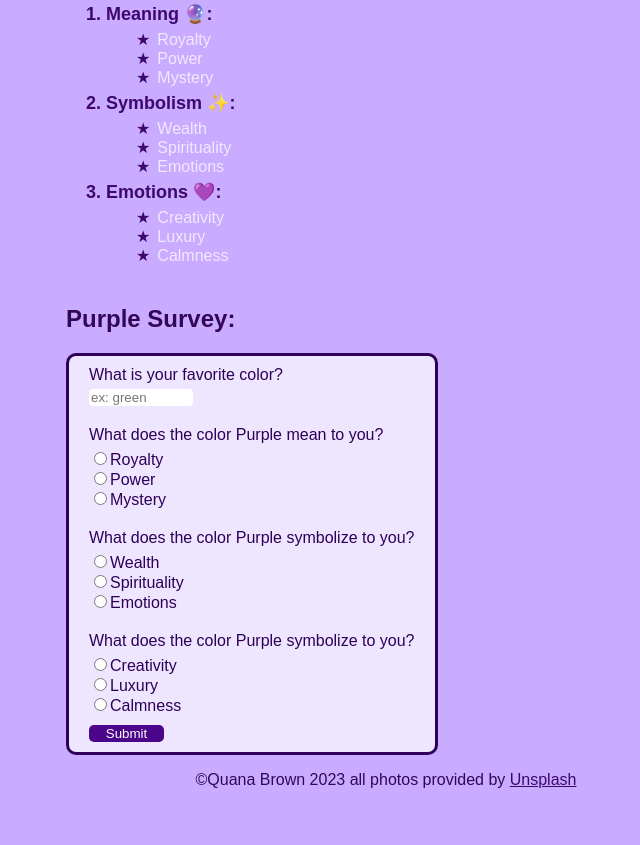
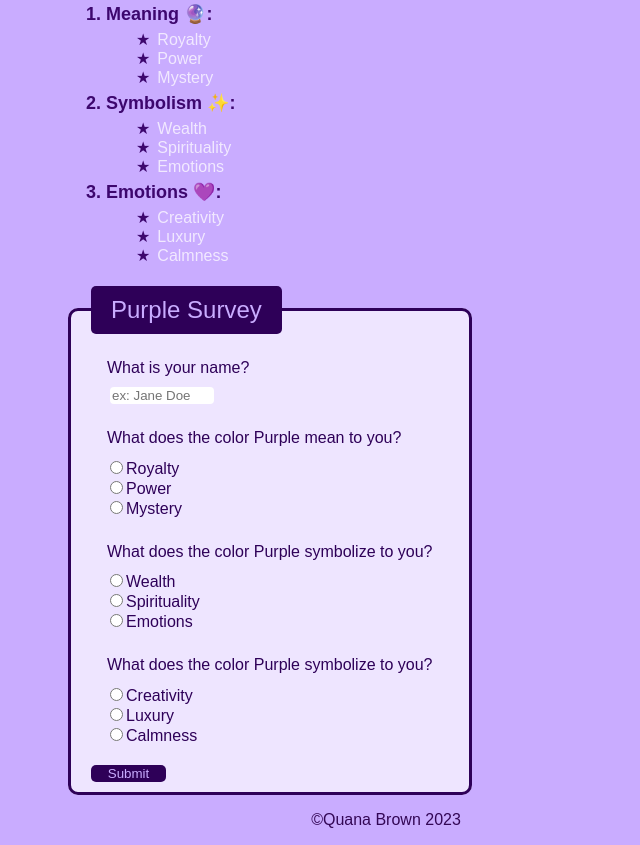
Before and after one commit to QSbrown97/purple-power, a plain HTML site: page index.html in a window 1280 px wide. Shown: the part 891-1736 px from the top of the page, without its empty margins (254-894 px from the left). Before the commit the page ends 1696 px from the top, so only its background shows below. Drawn offline with Linux system fonts and the light colour scheme.

Commit message:
Finished form element

```diff
--- a/index.html
+++ b/index.html
@@ -10,6 +10,7 @@
 </head>
 
 <body>
+
   <header class="header-element">
     <h1>Purple Passion</h1>
   </header>
@@ -65,61 +66,66 @@
       </ol>
     </section>
 
-    <section class="form-element">
-      <h2>Purple Survey:</h2>
+    <section>
+      <form action="index.html" method="get">
+        <fieldset class="form-one">
+          <legend class="form-legend">Purple Survey</legend>
+          <fieldset class="field">
+            <legend>What is your name?</legend>
+            <label for="user-name">
+              <input type="text" id="user-name" name="user-name" placeholder="ex: Jane Doe" required>
+            </label>
+          </fieldset>
 
-      <form id="form-one" action="index.html">
-        <label for="color">What is your favorite color?
-          <input type="text" id="color" name="color" placeholder="ex: green" required>
-        </label>
-        <label class="form-question">What does the color Purple mean to you?</label>
+          <fieldset class="field">
+            <legend class="form-question">What does the color Purple mean to you?</legend>
             <label for="meaning">
-          <input type="radio" name="meaning" id="meaning" required>Royalty
+              <input type="radio" name="meaning" value="royalty" id="royalty" required>Royalty
             </label>
             <label for="power">
-          <input type="radio" name="meaning" id="power">Power
+              <input type="radio" name="meaning" value="power" id="power">Power
             </label>
             <label for="mystery">
-          <input type="radio" name="meaning" id="mystery">Mystery
+              <input type="radio" name="meaning" value="mystery" id="mystery">Mystery
             </label>
+          </fieldset>
 
-        <label class="form-question">What does the color Purple symbolize to you?</label>
+          <fieldset class="field">
+            <legend class="form-question">What does the color Purple symbolize to you?</legend>
             <label for="symbolism">
-          <input type="radio" name="symbolism" id="wealth" required>Wealth
+              <input type="radio" name="symbolism" value="wealth" id="wealth" required>Wealth
             </label>
             <label for="power">
-          <input type="radio" name="symbolism" id="spirituality">Spirituality
+              <input type="radio" name="symbolism" value="spirituality" id="spirituality">Spirituality
             </label>
             <label for="mystery">
-          <input type="radio" name="symbolism" id="emotions">Emotions
+              <input type="radio" name="symbolism" value="emotions" id="emotions">Emotions
             </label>
+          </fieldset>
 
-        <label class="form-question">What does the color Purple symbolize to you?</label>
+          <fieldset class="field">
+            <legend class="form-question">What does the color Purple symbolize to you?</legend>
             <label for="emotions">
-          <input type="radio" name="emotions" id="creativity" required>Creativity
+              <input type="radio" name="emotions" value="creativity" id="creativity" required>Creativity
             </label>
             <label for="power">
-          <input type="radio" name="emotions" id="luxury">Luxury
+              <input type="radio" name="emotions" value="luxury" id="luxury">Luxury
             </label>
             <label for="mystery">
-          <input type="radio" name="emotions" id="calmness">Calmness
+              <input type="radio" name="emotions" value="calmness" id="calmness">Calmness
             </label>
+          </fieldset>
 
           <input id="submit" type="submit" />
 
+        </fieldset>
       </form>
     </section>
   </main>
 
   <footer class="three">
-    &copyQuana Brown 2023 all photos provided by
-    <a class="koponyas foot-note" target="_blank" href="https://unsplash.com/">
-      Unsplash</a>
+    &copyQuana Brown 2023
   </footer>
 </body>
 
 </html>
-<!-- Following along with Free Code Camp to create new portfolio piece
-1. Currently working on the unordered lists to change the list style!
-2. Working on creating navigation menu within the header
-3. Working on the form element -->
--- a/style.css
+++ b/style.css
@@ -24,6 +24,7 @@ body {
   height: 75px;
   padding: 0px 15px;
   margin-top: 15px;
+  border-radius: 5px;
 }
 
 h1 {
@@ -115,7 +116,7 @@ figcaption {
   color: #fffeffbd;
 }
 
-#form-one {
+.form-one {
   display: grid;
   /* margin: 0px 40px 0px 30px; */
   padding: 10px 20px;
@@ -128,22 +129,38 @@ figcaption {
 
 }
 
+.form-legend {
+  background-color: rgb(46, 0, 88);
+  color: rgb(201, 172, 255);
+  padding: 10px 20px;
+  font-size:x-large;
+  border-radius: 5px;
+}
+
 .form-question {
   margin: 20px 0px 5px 0px;
 }
 
-#color {
+.field {
+  display: flex;
+  flex-direction: column;
+  margin-top: 15px;
+  border: none
+}
+
+#user-name {
   display: block;
   width: 100px;
   border-radius: 4px;
   border: none;
   margin-top: 5px;
+  margin-left: 5px;
 }
 
 #submit {
   width: 75px;
-  color: #ffffff;
-  background-color: rgb(74, 5, 139);
+  color: rgb(201, 172, 255);
+  background-color: rgb(46, 0, 88);
   border-radius: 5px;
   border: none;
   margin-top: 10px;
```
Lines whose indentation alone changed are shown as unchanged.
